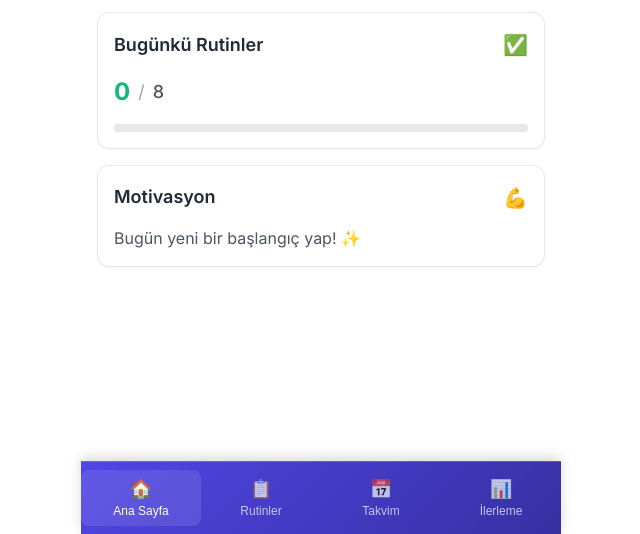
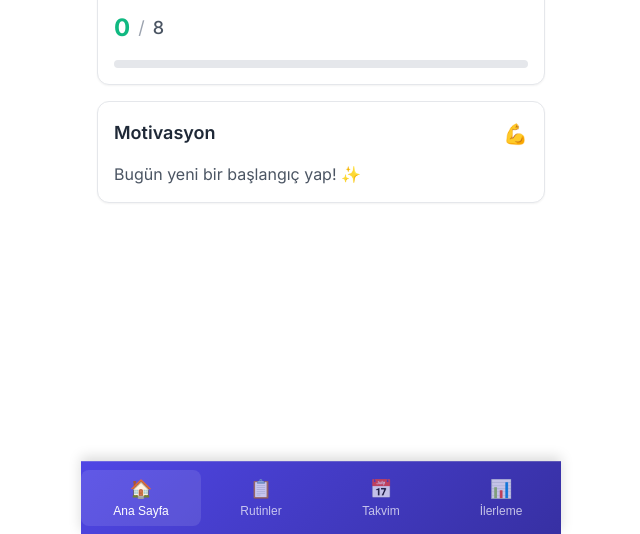
Before and after one commit to dgdfurkan/BuddyAI, a plain HTML site: page index.html in a window 1280 px wide. Shown: the part 266-800 px from the top of the page, without its empty margins (319-959 px from the left). Drawn offline with Linux system fonts and the light colour scheme.

Commit message:
fix: margin-top kullanılarak page header görünürlük sorunu kesin çözüldü, gh-pages silindi

```diff
--- a/css/styles.css
+++ b/css/styles.css
@@ -236,11 +236,12 @@ html {
 .main-content {
     flex: 1;
     padding: var(--spacing-4);
-    padding-top: 200px; /* Space for fixed header */
+    margin-top: 120px; /* Space for fixed header */
     padding-bottom: calc(var(--spacing-4) + 100px); /* Space for fixed bottom nav */
     min-height: calc(100vh - 200px); /* Ensure content fills screen */
     max-width: 480px;
-    margin: 0 auto;
+    margin-left: auto;
+    margin-right: auto;
     width: 100%;
     overflow-x: hidden;
 }
```
